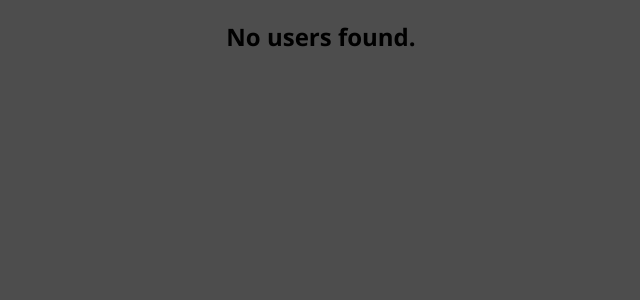
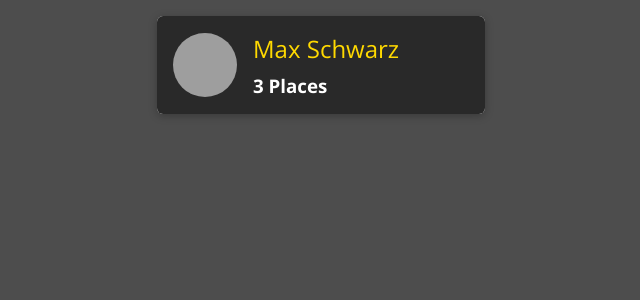
Before and after one commit to smarttin/mern-places-app, a React (Create React App) app: page / in a window 1280 px wide. Shown: the top 300 px of the page, without its empty margins (319-959 px from the left). Built offline with nearby package versions, Linux system fonts and the light colour scheme; grey boxes are pictures that could not be loaded.

Commit message:
more styling with component

```diff
--- /dev/null
+++ b/src/shared/components/UIElements/Avatar.css
@@ -0,0 +1,15 @@
+.avatar {
+  width: 100%;
+  height: 100%;
+  display: flex;
+  justify-content: center;
+  align-items: center;
+}
+
+.avatar img {
+  display: block;
+  border-radius: 50%;
+  width: 100%;
+  height: 100%;
+  object-fit: cover;
+}
--- /dev/null
+++ b/src/shared/components/UIElements/Avatar.js
@@ -0,0 +1,17 @@
+import React from 'react';
+
+import './Avatar.css';
+
+const Avatar = props => {
+  return (
+    <div className={`avatar ${props.className}`} style={props.style}>
+      <img
+        src={props.image}
+        alt={props.alt}
+        style={{ width: props.width, height: props.width }}
+      />
+    </div>
+  );
+};
+
+export default Avatar;
--- /dev/null
+++ b/src/shared/components/UIElements/Card.css
@@ -0,0 +1,9 @@
+.card {
+  position: relative;
+  margin: 0;
+  box-shadow: 0 2px 8px rgba(0, 0, 0, 0.26);
+  border-radius: 6px;
+  padding: 0;
+  overflow: hidden;
+  background: white;
+}
--- /dev/null
+++ b/src/shared/components/UIElements/Card.js
@@ -0,0 +1,14 @@
+import React from 'react';
+
+import './Card.css';
+
+const Card = props => {
+  console.log(props.className)
+  return (
+    <div className={`card ${props.className}`} style={props.style}>
+      {props.children}
+    </div>
+  );
+};
+
+export default Card;
--- a/src/user/components/UserItem.css
+++ b/src/user/components/UserItem.css
@@ -0,0 +1,49 @@
+.user-item {
+  margin: 1rem;
+  width: calc(45% - 2rem);
+  min-width: 17.5rem;
+}
+
+.user-item a {
+  display: flex;
+  align-items: center;
+  width: 100%;
+  height: 100%;
+  text-decoration: none;
+  padding: 1rem;
+  color: white;
+  background: #292929;
+}
+
+.user-item a:hover,
+.user-item a:active {
+  background: #ffd900;
+}
+
+.user-item__content {
+  padding: 0;
+}
+
+.user-item__image {
+  width: 4rem;
+  height: 4rem;
+  margin-right: 1rem;
+}
+
+.user-item__info h2 {
+  font-size: 1.5rem;
+  margin: 0 0 0.5rem 0;
+  font-weight: normal;
+  color: #ffd900;
+}
+
+.user-item:hover h2,
+.user-item:active h2,
+.user-item:hover h3,
+.user-item:active h3 {
+  color: #292929;
+}
+
+.user-item__info h3 {
+  margin: 0;
+}
--- a/src/user/components/UserItem.js
+++ b/src/user/components/UserItem.js
@@ -1,21 +1,27 @@
 import React from "react";
+import { Link } from "react-router-dom";
 
 import "./UserItem.css";
+import Avatar from "../../shared/components/UIElements/Avatar";
+import Card from "../../shared/components/UIElements/Card";
 
-const UserItem = ({ image, name, placeCount}) => {
+const UserItem = ({ id, image, name, placeCount }) => {
   return (
     <li className="user-item">
-      <div className="user-item__content">
+      <Card className="user-item__content">
+        <Link to={`/${id}/places`}>
           <div className="user-item__image">
-          <img src={image} alt={name} />
+            <Avatar image={image} alt={name} />
           </div>
+
           <div className="user-item__info">
             <h2>{name}</h2>
             <h3>
-            {placeCount} {placeCount === 1 ? 'Place' : 'Places'}
+              {placeCount} {placeCount === 1 ? "Place" : "Places"}
             </h3>
           </div>
-      </div>
+        </Link>
+      </Card>
     </li>
   );
 };
--- a/src/user/components/UsersList.css
+++ b/src/user/components/UsersList.css
@@ -0,0 +1,10 @@
+.users-list {
+  list-style: none;
+  margin: 0 auto;
+  padding: 0;
+  width: 90%;
+  max-width: 50rem;
+  display: flex;
+  justify-content: center;
+  flex-wrap: wrap;
+}
--- a/src/user/places/Users.js
+++ b/src/user/places/Users.js
@@ -3,13 +3,13 @@
 
 const Users = () => {
   const USERS = [
-    // {
-    //   id: "u1",
-    //   name: "Max Schwarz",
-    //   image:
-    //     "https://images.pexels.com/photos/839011/pexels-photo-839011.jpeg?auto=compress&cs=tinysrgb&dpr=2&h=750&w=1260",
-    //   places: 3,
-    // },
+    {
+      id: "u1",
+      name: "Max Schwarz",
+      image:
+        "https://images.pexels.com/photos/839011/pexels-photo-839011.jpeg?auto=compress&cs=tinysrgb&dpr=2&h=750&w=1260",
+      places: 3,
+    },
   ];
   return <UsersList items={USERS} />;
 };
```
Also changed, not shown: 1 other file (tests, documents, lock files or other folders). Lines whose indentation alone changed are shown as unchanged.
